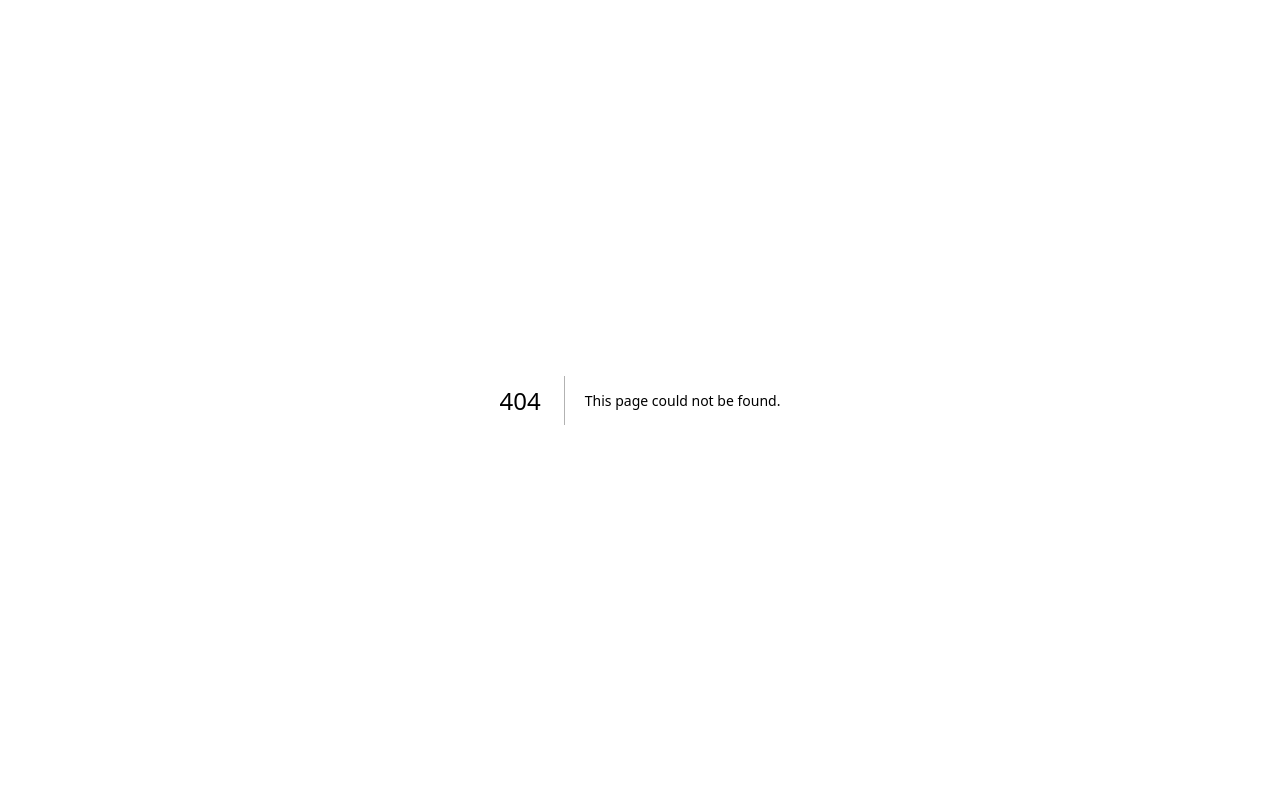
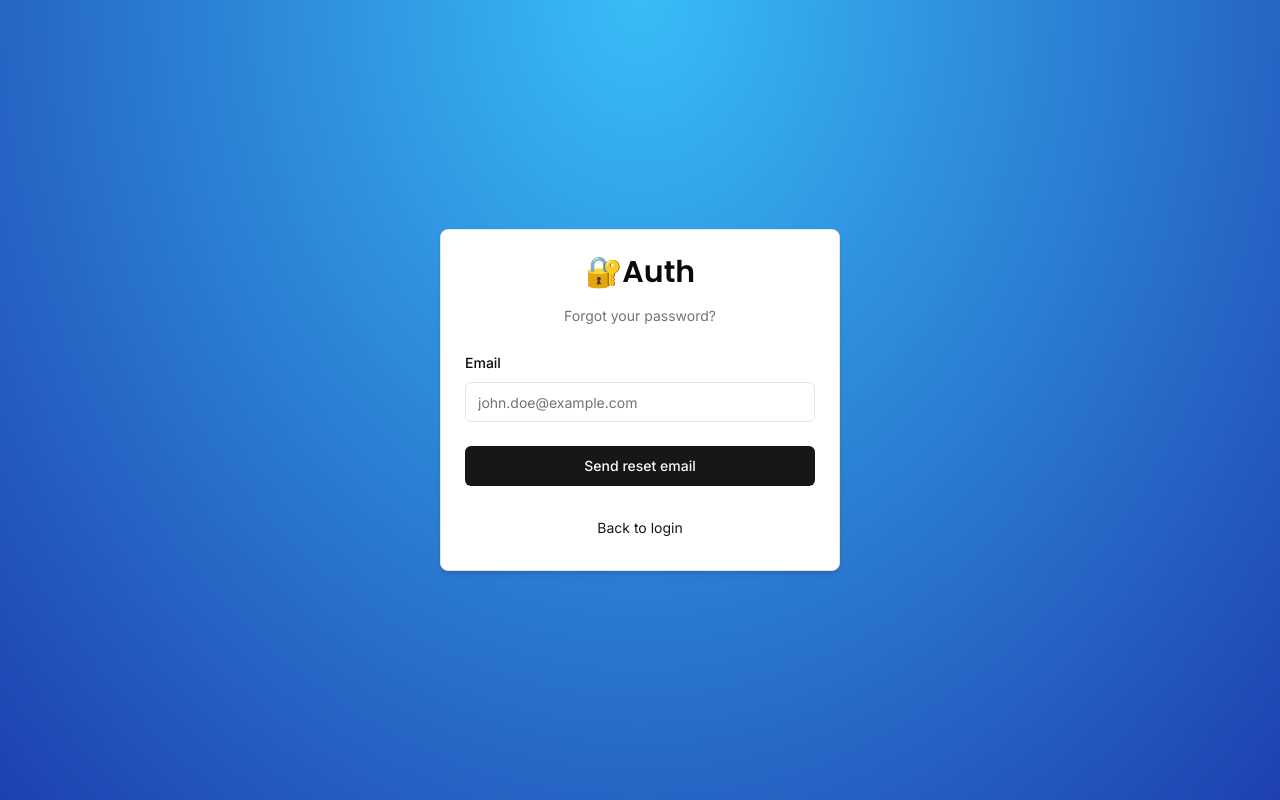
Before and after one commit to ercsanchez/next14-next-auth5, a Next.js app: page /auth/reset in a window 1280 px wide. Before the commit this address had no page. Built offline with nearby package versions, Linux system fonts and the light colour scheme.

Commit message:
feat: 15) 04:48:12 - enable user to request for password reset (reset page & route, reset form & schema, reset action)

```diff
--- /dev/null
+++ b/src/actions/reset.ts
@@ -0,0 +1,22 @@
+"use server";
+
+import * as z from "zod";
+
+import { ResetSchema } from "~/schemas";
+import { getUserByEmail } from "~/data/user";
+
+export const reset = async (values: z.infer<typeof ResetSchema>) => {
+  const validatedFields = ResetSchema.safeParse(values);
+
+  if (!validatedFields.success) return { error: "Invalid email!" };
+
+  const { email } = validatedFields.data;
+
+  const existingUser = await getUserByEmail(email);
+
+  if (!existingUser) return { error: "Email not found!" };
+
+  // TODO: Generate token and send email
+
+  return { success: "Reset password email sent" };
+};
--- /dev/null
+++ b/src/app/auth/reset/page.tsx
@@ -0,0 +1,5 @@
+import { ResetForm } from "~/components/auth/reset-form";
+
+export default function ResetPage() {
+  return <ResetForm />;
+}
--- a/src/components/auth/login-form.tsx
+++ b/src/components/auth/login-form.tsx
@@ -5,6 +5,7 @@
 import { useSearchParams } from "next/navigation";
 import { zodResolver } from "@hookform/resolvers/zod";
 import { useForm } from "react-hook-form";
+import Link from "next/link";
 
 import { Button } from "~/components/ui/button";
 import { CardWrapper } from "~/components/auth/card-wrapper";
@@ -101,6 +102,9 @@
                       type="password"
                     />
                   </FormControl>
+                  <Button size="sm" variant="link" className="px-0 font-normal">
+                    <Link href="/auth/reset">Forgot password?</Link>
+                  </Button>
                   <FormMessage />
                 </FormItem>
               )}
--- /dev/null
+++ b/src/components/auth/reset-form.tsx
@@ -0,0 +1,87 @@
+"use client";
+
+import * as z from "zod";
+import { useState, useTransition } from "react";
+import { zodResolver } from "@hookform/resolvers/zod";
+import { useForm } from "react-hook-form";
+
+import { Button } from "~/components/ui/button";
+import { CardWrapper } from "~/components/auth/card-wrapper";
+import {
+  Form,
+  FormControl,
+  FormField,
+  FormItem,
+  FormLabel,
+  FormMessage,
+} from "~/components/ui/form";
+import { FormSuccess } from "~/components/form-success";
+import { FormError } from "~/components/form-error";
+import { Input } from "~/components/ui/input";
+
+import { ResetSchema } from "~/schemas";
+import { reset } from "~/actions/reset";
+
+export function ResetForm() {
+  const [error, setError] = useState<string | undefined>("");
+  const [success, setSuccess] = useState<string | undefined>("");
+
+  const [isPending, startTransition] = useTransition();
+
+  const form = useForm<z.infer<typeof ResetSchema>>({
+    resolver: zodResolver(ResetSchema),
+    defaultValues: { email: "" },
+  });
+
+  const onSubmit = (values: z.infer<typeof ResetSchema>) => {
+    setError("");
+    setSuccess("");
+
+    // console.log({ formValues: values });
+
+    startTransition(() => {
+      reset(values).then((data) => {
+        setError(data?.error);
+        setSuccess(data?.success);
+      });
+    });
+  };
+
+  return (
+    <CardWrapper
+      headerLabel="Forgot your password?"
+      backButtonLabel="Back to login"
+      backButtonHref="/auth/login"
+    >
+      <Form {...form}>
+        <form onSubmit={form.handleSubmit(onSubmit)} className="space-y-6">
+          <div className="space-y-4">
+            <FormField
+              control={form.control}
+              name="email"
+              render={({ field }) => (
+                <FormItem>
+                  <FormLabel>Email</FormLabel>
+                  <FormControl>
+                    <Input
+                      {...field}
+                      disabled={isPending}
+                      placeholder="john.doe@example.com"
+                      type="email"
+                    />
+                  </FormControl>
+                  <FormMessage />
+                </FormItem>
+              )}
+            />
+          </div>
+          <FormError message={error} />
+          <FormSuccess message={success} />
+          <Button disabled={isPending} type="submit" className="w-full">
+            Send reset email
+          </Button>
+        </form>
+      </Form>
+    </CardWrapper>
+  );
+}
--- a/src/routes.ts
+++ b/src/routes.ts
@@ -16,7 +16,12 @@
  * @type {string[]}
  */
 
-export const authRoutes = ["/auth/login", "/auth/register", "/auth/error"];
+export const authRoutes = [
+  "/auth/login",
+  "/auth/register",
+  "/auth/error",
+  "/auth/reset",
+];
 
 /**
  * The prefix for API authentication routes
--- a/src/schemas/index.ts
+++ b/src/schemas/index.ts
@@ -17,3 +17,7 @@
   password: z.string().min(6, { message: "Minimum 6 characters required" }),
   name: z.string().min(1, { message: "Name is required" }),
 });
+
+export const ResetSchema = z.object({
+  email: z.string().email({ message: "Email is required / Invalid email" }),
+});
```
